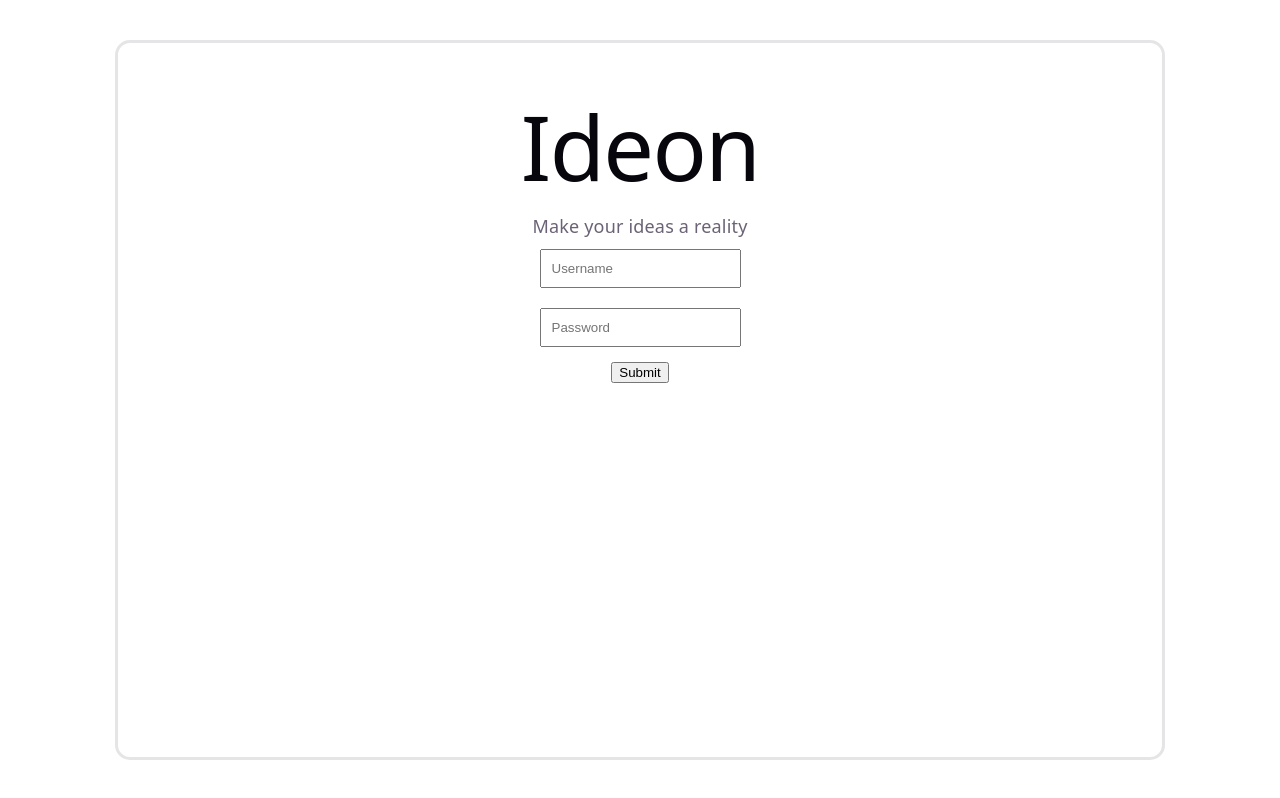
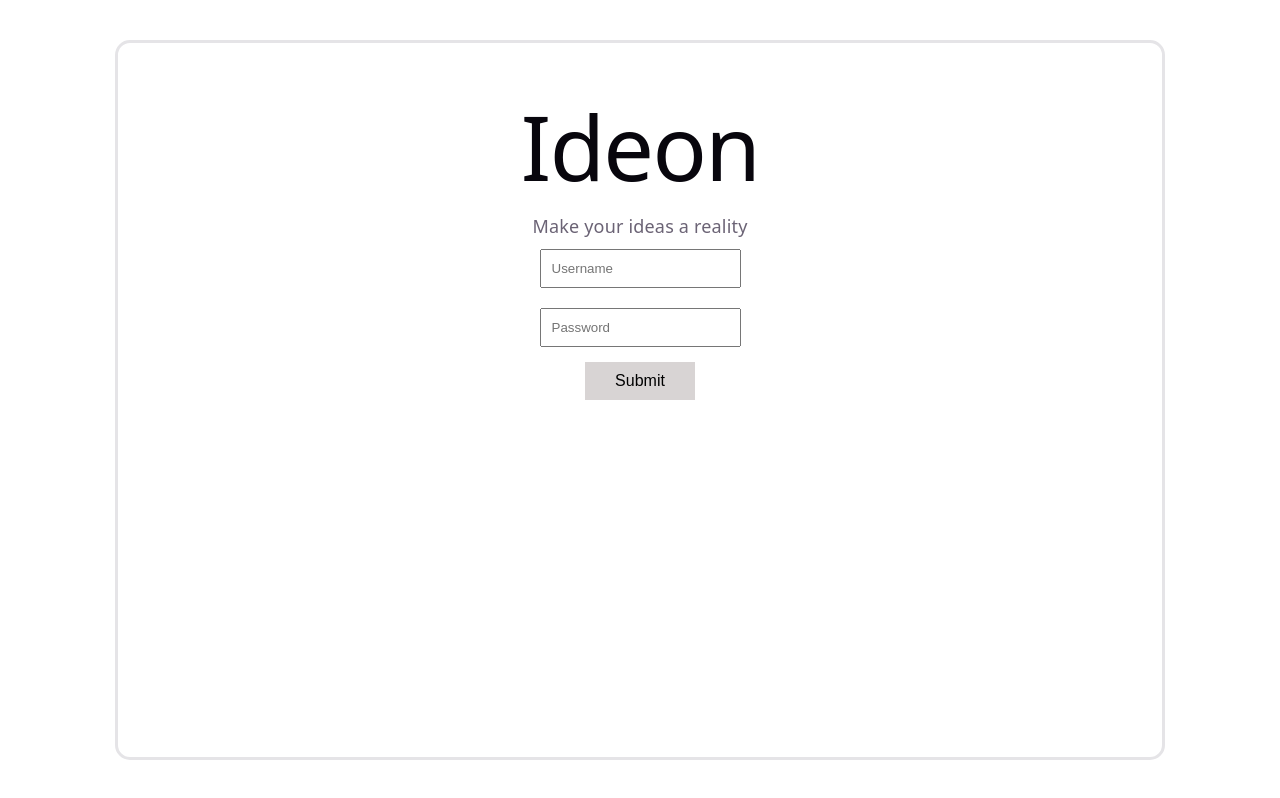
Before and after one commit to gentelmanltrus/ideon, a React (Vite) app in the folder frontend/ideon-ui/: page / in a window 1280 px wide. Built offline with nearby package versions, Linux system fonts and the light colour scheme.

Commit message:
Updated validation

```diff
--- a/frontend/ideon-ui/src/App.css
+++ b/frontend/ideon-ui/src/App.css
@@ -24,3 +24,16 @@ input{
   display: block;
   margin-top: 4px;
 }
+
+.button {
+  background-color: rgb(216, 212, 212);
+  border: none;
+  color: black;
+  padding: 10px 30px;
+  text-align: center;
+  text-decoration: none;
+  display: inline-block;
+  font-size: 16px;
+  margin-top: 5px;
+  cursor: pointer;
+}
--- a/frontend/ideon-ui/src/App.jsx
+++ b/frontend/ideon-ui/src/App.jsx
@@ -59,7 +59,7 @@ function App() {
             {errors.password && <span className="error">{errors.password}</span>}
           </div>
 
-          <button type="submit">Submit</button>
+          <button type="submit" className="button">Submit</button>
         </form>
       </main>
     </div>
--- a/frontend/ideon-ui/src/components/validation.js
+++ b/frontend/ideon-ui/src/components/validation.js
@@ -1,11 +1,25 @@
 export const validateLoginForm = (formData) => {
   const errors = {}
 
-  if (!formData.username.trim()) {
+  const symbols = [
+    "$", "_", "#", "=", "+", "-", "*", "/", "%", "**",
+    "+", "-", "=", ">", "<", "&", "|", "!", "?", ":", "{",
+    "}", ",", ";", ".", "\"", "'", "`", "^", "~", "@"]
+
+  const containsSymbol = (str) => symbols.some((symbol) => str.includes(symbol))
+  const containsUppercase = (str) => /[A-Z]/.test(str)
+
+  if (!formData.username || !formData.username.trim()) {
     errors.username = 'Username is required'
   }
   else if (formData.username.length < 3) {
     errors.username = 'Username must be at least 3 characters'
+  }
+  else if (formData.username.length > 20) {
+    errors.username = 'Username cannot exceed 20 characters'
+  }
+  else if (containsSymbol(formData.username)) {
+    errors.username = 'Username cannot contain special symbols'
   }
 
   if (!formData.password) {
@@ -14,6 +28,12 @@ export const validateLoginForm = (formData) => {
   else if (formData.password.length < 6) {
     errors.password = 'Password must be at least 6 characters'
   }
+  else if (!containsUppercase(formData.password)) {
+    errors.password = 'Password must contain at least one uppercase letter'
+  }
+  else if (!containsSymbol(formData.password)) {
+    errors.password = 'Password must contain at least one special symbol'
+  }
 
   return errors
 }
```
